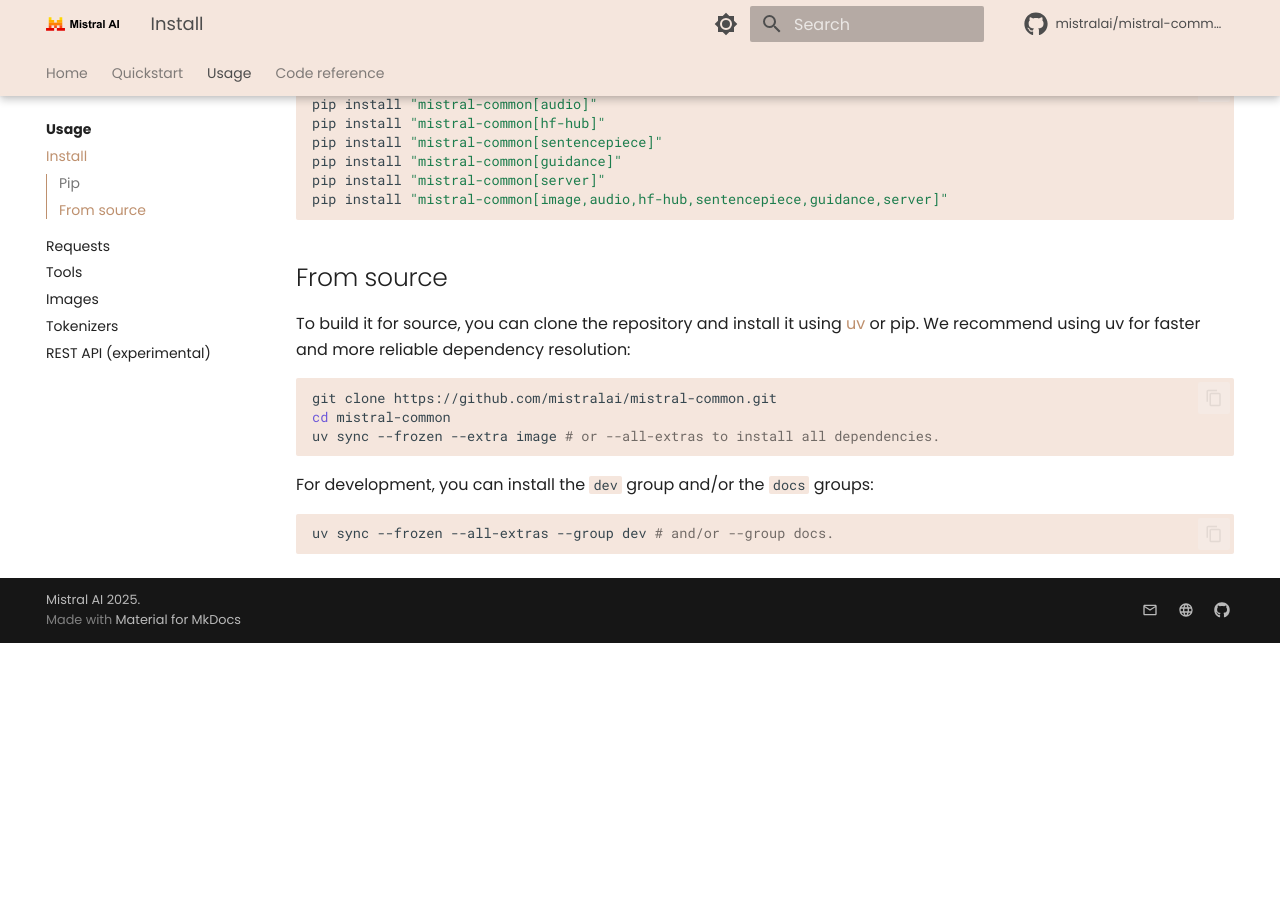
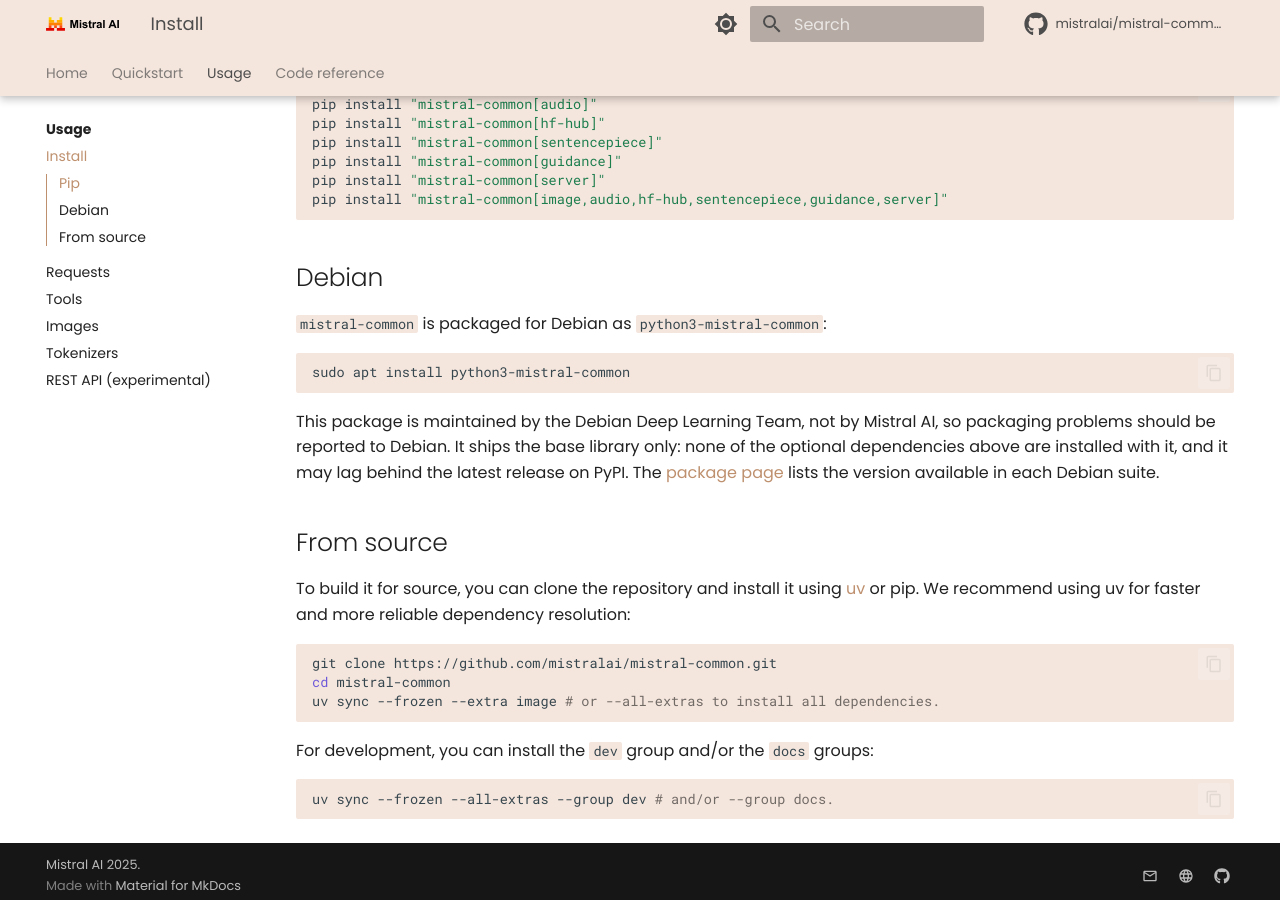
Before and after one commit to mistralai/mistral-common, an MkDocs documentation site: the page built from docs/usage/install.md, in a window 1280 px wide and 900 px high, scrolled down 496 px. Built offline with MkDocs 1.6.1 and Material for MkDocs 9.7.7, drawn with Linux system fonts in a browser that asks for light colours; comment, search, counter and statistics services are not loaded; before the commit the page ends 1139 px from its top, so only the background shows below that.

Commit message:
Document the Debian package in the install docs

````diff
--- a/docs/usage/install.md
+++ b/docs/usage/install.md
@@ -26,6 +26,15 @@
 pip install "mistral-common[image,audio,hf-hub,sentencepiece,guidance,server]"
 ```
 
+## Debian
+
+`mistral-common` is packaged for Debian as `python3-mistral-common`:
+```sh
+sudo apt install python3-mistral-common
+```
+
+This package is maintained by the Debian Deep Learning Team, not by Mistral AI, so packaging problems should be reported to Debian. It ships the base library only: none of the optional dependencies above are installed with it, and it may lag behind the latest release on PyPI. The [package page](https://packages.debian.org/sid/python3-mistral-common) lists the version available in each Debian suite.
+
 ## From source
 
 To build it for source, you can clone the repository and install it using [uv](https://github.com/astral-sh/uv) or pip. We recommend using uv for faster and more reliable dependency resolution:
````
